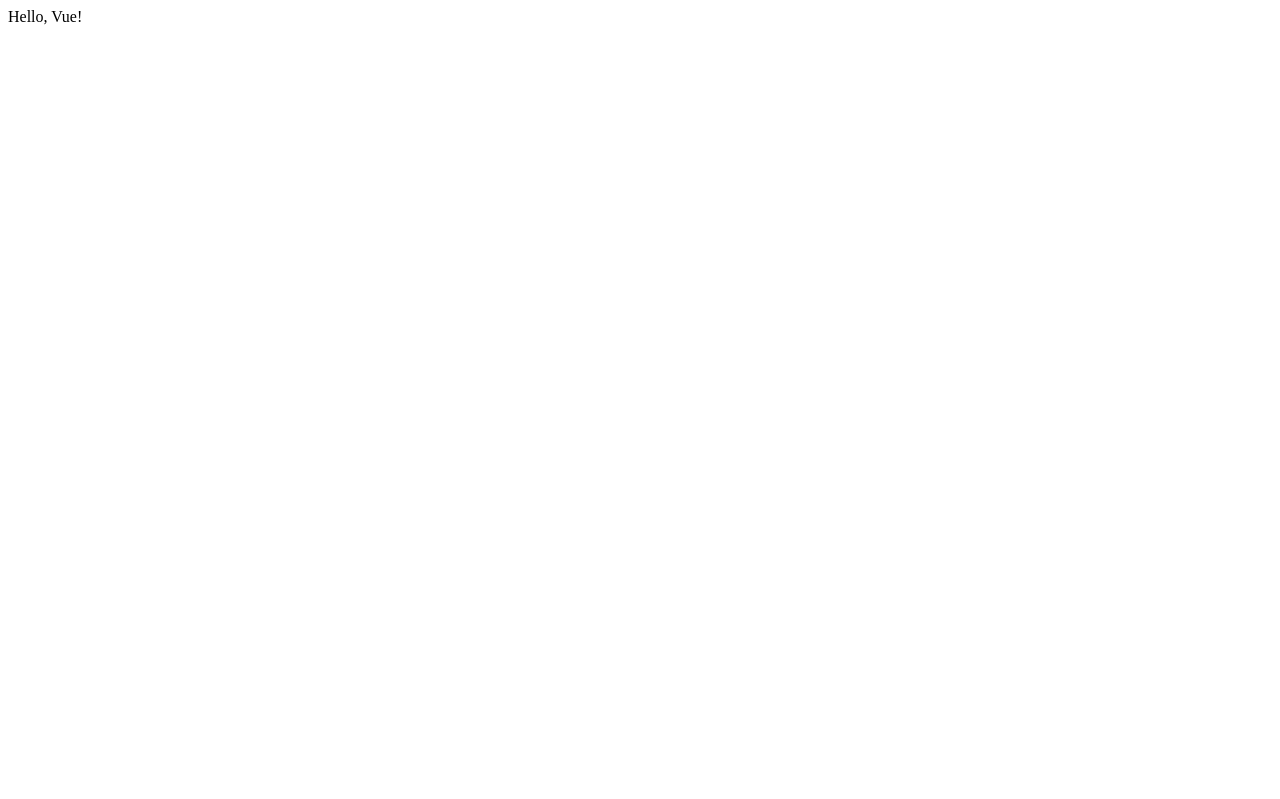
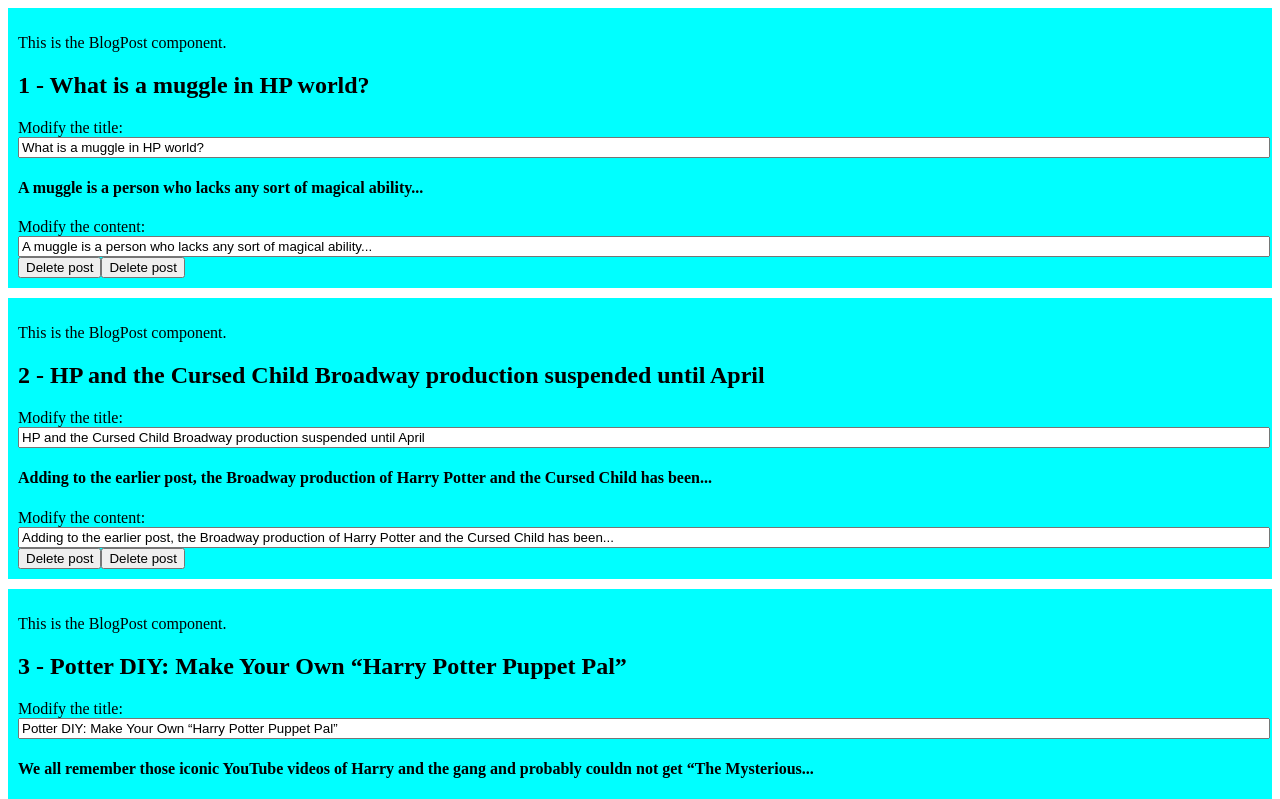
Before and after one commit to datre-harsh/Vue-Basic, a Vue app: page / in a window 1280 px wide. Shown: the top 799 px of the page. Built offline with nearby package versions, Linux system fonts and the light colour scheme.

Commit message:
Vue components v model

```diff
--- a/src/App.vue
+++ b/src/App.vue
@@ -1,11 +1,49 @@
 <template>
-  <div>Hello, Vue!</div>
+  <BlogPost
+    v-for="post in posts"
+    :key="post.id"
+    :id="post.id"
+    v-model:blogPostTitle="post.blogPostTitle"
+    v-model:blogPostContent="post.blogPostContent"
+    @delete-blog-post="processDeletion"
+  ></BlogPost>
 </template>
 
 <script setup>
+import { ref } from 'vue'
+import BlogPost from './BlogPost.vue'
+let posts = ref([
+  {
+    id: 1,
+    blogPostTitle: 'What is a muggle in HP world?',
+    blogPostContent:
+      'A muggle is a person who lacks any sort of magical ability...'
+  },
+  {
+    id: 2,
+    blogPostTitle:
+      'HP and the Cursed Child Broadway production suspended until April',
+    blogPostContent:
+      'Adding to the earlier post, the Broadway production of Harry Potter and the Cursed Child has been...'
+  },
+  {
+    id: 3,
+    blogPostTitle: 'Potter DIY: Make Your Own “Harry Potter Puppet Pal”',
+    blogPostContent:
+      'We all remember those iconic YouTube videos of Harry and the gang and probably couldn not get “The Mysterious...'
+  },
+  {
+    id: 4,
+    blogPostTitle: 'Fan Project Brings Life to “Harry Potter” in Translation',
+    blogPostContent:
+      'It is no secret that the Harry Potter series is a global phenomenon, having been translated into over 80 languages to date....'
+  }
+])
 
+function processDeletion(id) {
+  let index = posts.value.findIndex((item) => item.id == id)
+  posts.value.splice(index, 1)
+}
 </script>
 
-<style lang="scss" scoped>
-
-</style>
+<style scoped></style>
--- /dev/null
+++ b/src/BlogPost.vue
@@ -0,0 +1,45 @@
+<template>
+  <div class="blog-post">
+    <p>
+      {{ message }}
+    </p>
+    <h2>{{ id }} - {{ blogPostTitle }}</h2>
+    <div>Modify the title:
+      <input type="text" v-model="blogPostTitle" />
+    </div>
+    <h4>{{ blogPostContent }}</h4>
+    <div>
+      Modify the content:
+      <input type="text" v-model="blogPostContent" />
+    </div>
+    <button @click="$emit('delete-blog-post', id)">Delete post</button>
+    <button @click="emitDeletePostEvent(id)">Delete post</button>
+  </div>
+</template>
+
+<script setup>
+import { ref } from 'vue'
+
+let message = ref('This is the BlogPost component.')
+defineProps(['id'])
+
+const emit = defineEmits(['delete-blog-post'])
+function emitDeletePostEvent(id) {
+  emit('delete-blog-post', id)
+}
+
+let blogPostTitle = defineModel('blogPostTitle')
+let blogPostContent = defineModel('blogPostContent')
+</script>
+
+<style scoped>
+.blog-post {
+  background-color: aqua;
+  padding: 10px;
+  margin-bottom: 10px;
+}
+
+input {
+  width: 100%;
+}
+</style>
```
